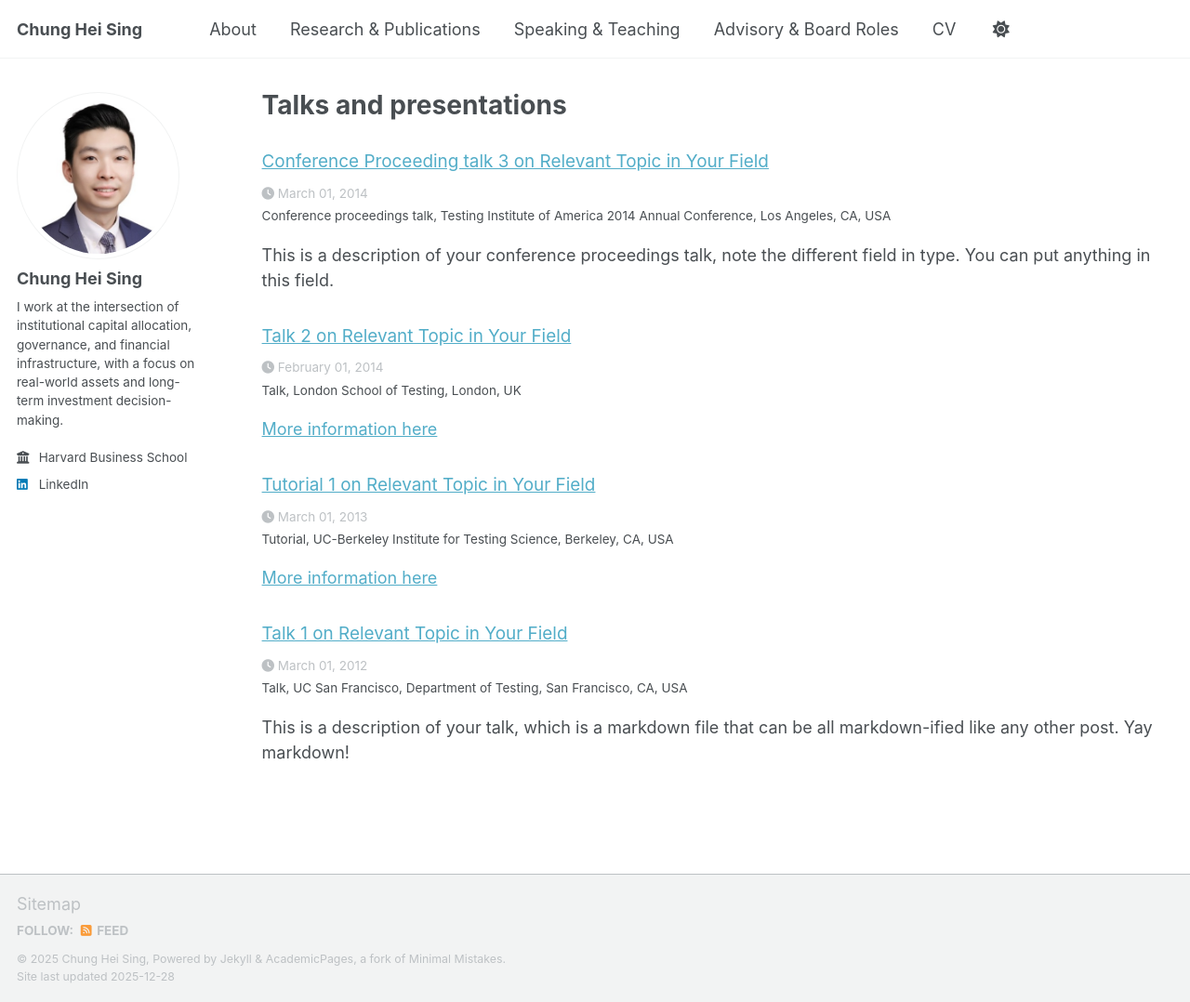
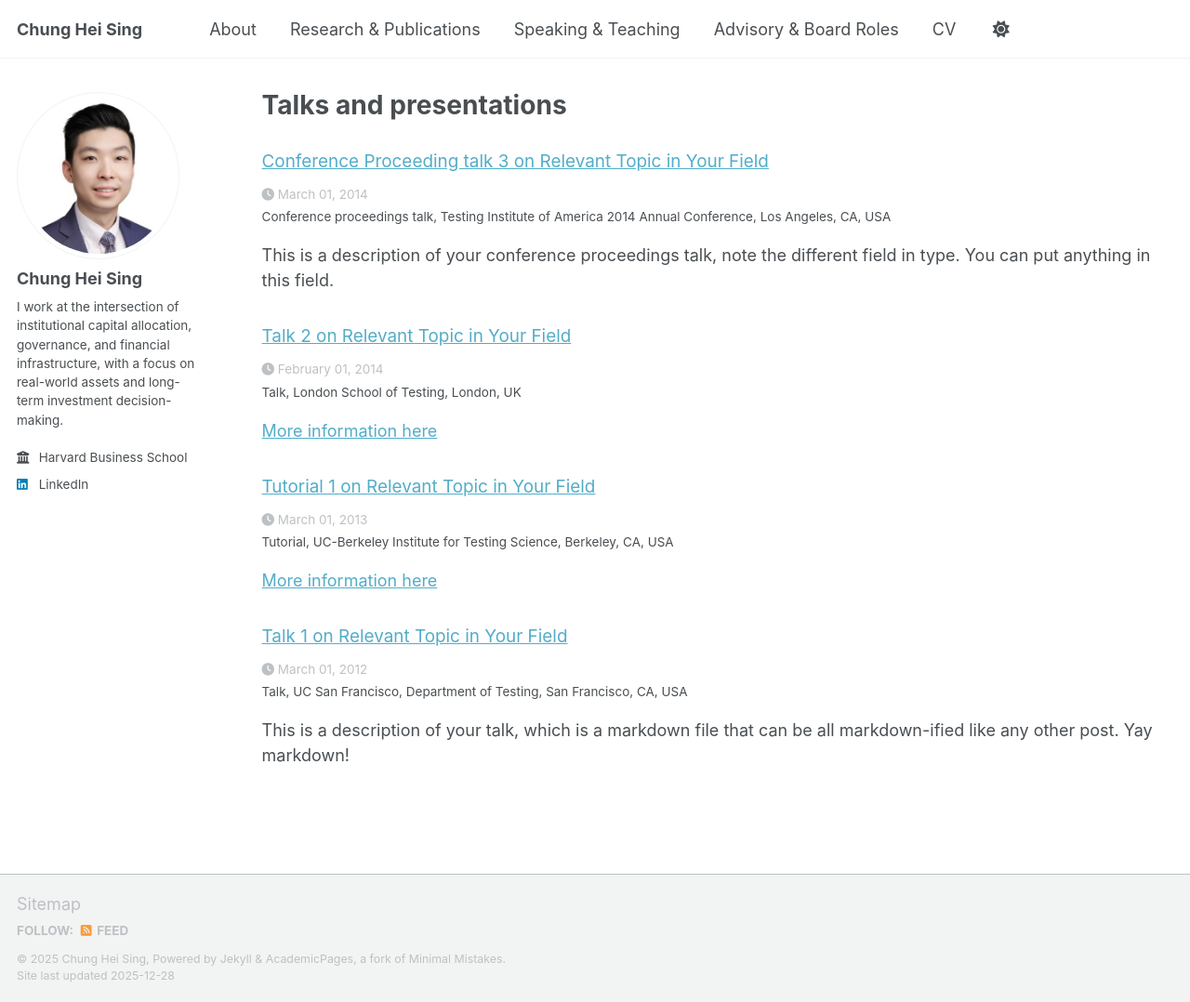
Before and after one commit to chungheising/chungheising.github.io, a Jekyll site: the page built from _pages/talks.html, in a window 1280 px wide and 1078 px high. Shown: the whole window at 93% size. Built offline with Jekyll 4.4.1, drawn with Linux system fonts in a browser that asks for light colours; a script bundle is joined from its source files by our own code; library files that are not in the unit come from our copies.

Commit message:
Update _custom.scss

```diff
--- a/_sass/_custom.scss
+++ b/_sass/_custom.scss
@@ -76,9 +76,14 @@
 .archive__item-title {
   font-size: 1.05rem;
   font-weight: 400;
-  line-height: 1.35;
+  line-height: 1.4;
   margin: 0.25em 0 0.35em 0;
 }
+
+.archive__item-title a:hover {
+  text-decoration: underline;
+}
+
 
 /* Publications: use title case, not ALL CAPS */
 .archive__item-title,
```
